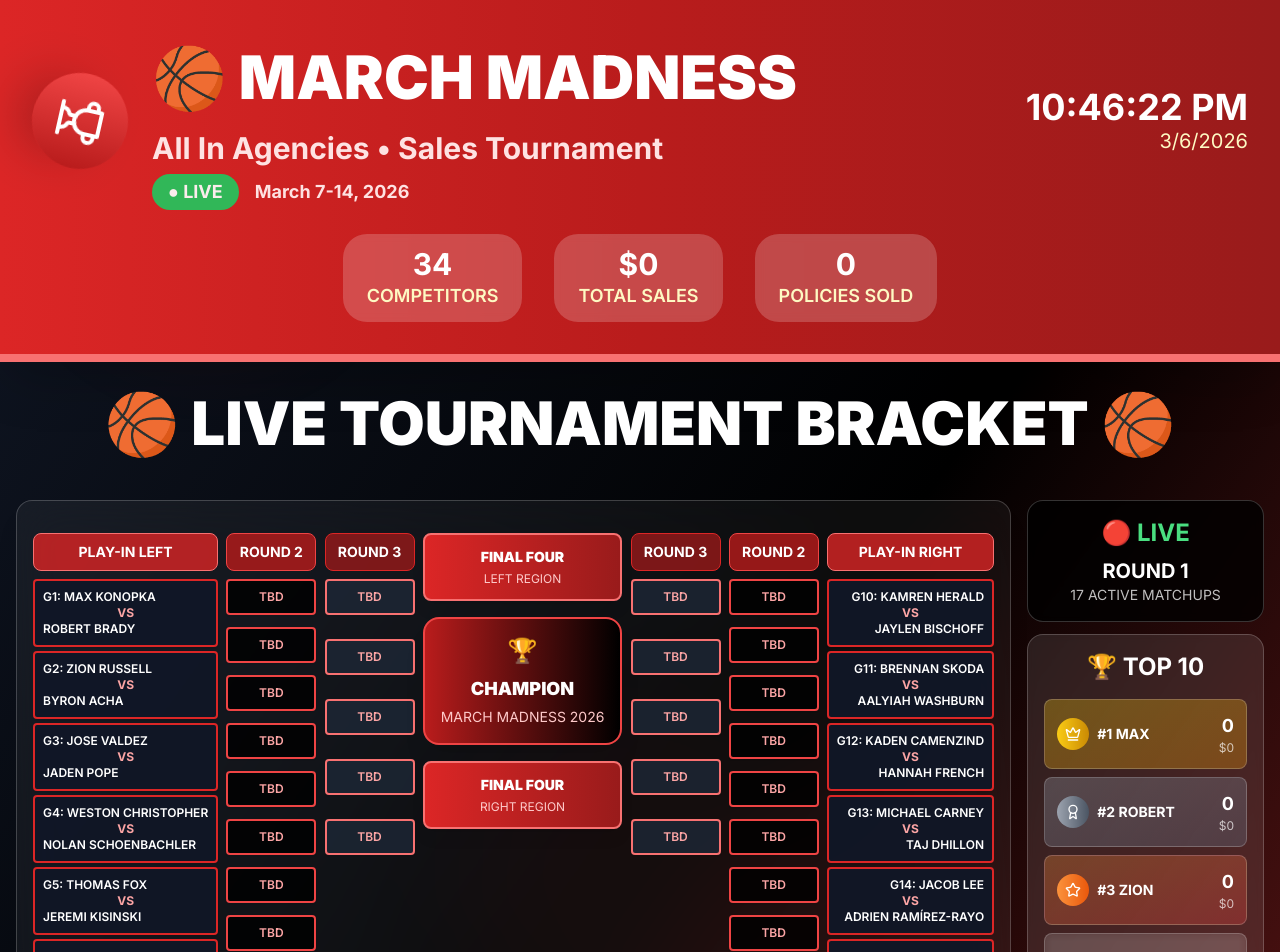
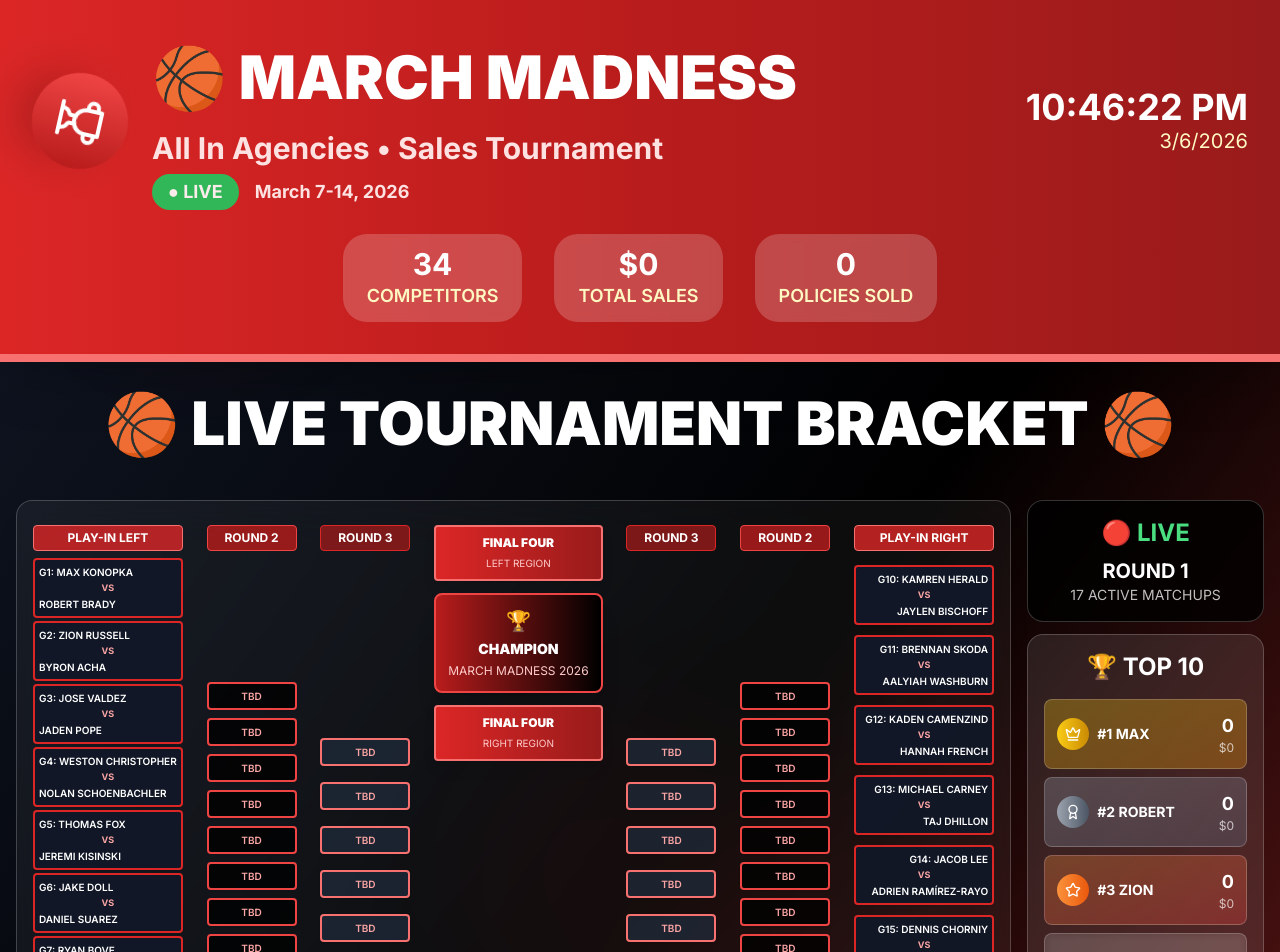
Before and after one commit to leadtopspec/march-madness-leaderboard, a Next.js app: page /tv in a window 1280 px wide. Shown: the top 952 px of the page. Built offline with nearby package versions, Linux system fonts and the light colour scheme.

Commit message:
TV display: Compact layout - no scroll, all 17 games fit on screen with smaller text/padding

```diff
--- a/src/components/TVBracketView.tsx
+++ b/src/components/TVBracketView.tsx
@@ -25,83 +25,83 @@ export default function TVBracketView() {
   ]
 
   return (
-    <div className="w-full h-full bg-transparent overflow-auto">
+    <div className="w-full h-full bg-transparent overflow-hidden">
       {/* TV-Optimized Traditional Bracket Layout */}
-      <div className="flex items-start justify-between min-h-full gap-2 text-sm min-w-[900px] max-w-[1100px] mx-auto py-4">
+      <div className="flex items-start justify-between h-full gap-2 text-xs min-w-[900px] max-w-[1100px] mx-auto py-2">
 
         {/* Left Side - Round 1 */}
-        <div className="flex flex-col min-w-[140px] min-h-full">
-          <div className="text-center text-white font-bold text-sm mb-2 bg-red-600/80 rounded-lg py-2 border border-red-400">
+        <div className="flex flex-col min-w-[140px] h-full">
+          <div className="text-center text-white font-bold text-xs mb-1 bg-red-600/80 rounded py-1 border border-red-400">
             PLAY-IN LEFT
           </div>
-          <div className="flex flex-col justify-start space-y-1 flex-grow">
+          <div className="flex-1 flex flex-col justify-evenly">
             {playInRoundMatchups.slice(0, 9).map((matchup, index) => (
               <motion.div
                 key={`left-${index}`}
                 initial={{ opacity: 0, x: -20 }}
                 animate={{ opacity: 1, x: 0 }}
                 transition={{ delay: index * 0.02 }}
-                className="bg-gray-900/95 rounded border-2 border-red-600 p-2 shadow-sm"
+                className="bg-gray-900/95 rounded border-2 border-red-600 p-1 shadow-sm"
               >
-                <div className="text-white font-semibold text-xs truncate">G{matchup.game}: {matchup.team1}</div>
-                <div className="text-red-300 text-xs text-center font-bold">VS</div>
-                <div className="text-white font-semibold text-xs truncate">{matchup.team2}</div>
+                <div className="text-white font-semibold text-[10px] truncate">G{matchup.game}: {matchup.team1}</div>
+                <div className="text-red-300 text-[9px] text-center font-bold">VS</div>
+                <div className="text-white font-semibold text-[10px] truncate">{matchup.team2}</div>
               </motion.div>
             ))}
           </div>
         </div>
 
         {/* Left Side - Round 2 */}
-        <div className="flex flex-col min-w-[90px] min-h-full">
-          <div className="text-center text-white font-bold text-sm mb-2 bg-red-700/80 rounded-lg py-2 border border-red-500">
+        <div className="flex flex-col min-w-[90px] h-full">
+          <div className="text-center text-white font-bold text-xs mb-1 bg-red-700/80 rounded py-1 border border-red-500">
             ROUND 2
           </div>
-          <div className="flex-1 flex flex-col justify-center space-y-3">
+          <div className="flex-1 flex flex-col justify-center space-y-2">
             {[...Array(9)].map((_, index) => (
               <motion.div
                 key={`left-r2-${index}`}
                 initial={{ opacity: 0 }}
                 animate={{ opacity: 1 }}
                 transition={{ delay: 0.5 + index * 0.03 }}
-                className="bg-black/80 rounded border-2 border-red-500 p-2 text-center shadow-sm"
+                className="bg-black/80 rounded border-2 border-red-500 p-1 text-center shadow-sm"
               >
-                <div className="text-red-300 font-semibold text-xs">TBD</div>
+                <div className="text-red-300 font-semibold text-[10px]">TBD</div>
               </motion.div>
             ))}
           </div>
         </div>
 
         {/* Left Side - Round 3 */}
-        <div className="flex flex-col min-w-[90px] min-h-full">
-          <div className="text-center text-white font-bold text-sm mb-2 bg-red-800/80 rounded-lg py-2 border border-red-600">
+        <div className="flex flex-col min-w-[90px] h-full">
+          <div className="text-center text-white font-bold text-xs mb-1 bg-red-800/80 rounded py-1 border border-red-600">
             ROUND 3
           </div>
-          <div className="flex-1 flex flex-col justify-center space-y-6">
+          <div className="flex-1 flex flex-col justify-center space-y-4">
             {[...Array(5)].map((_, index) => (
               <motion.div
                 key={`left-r3-${index}`}
                 initial={{ opacity: 0 }}
                 animate={{ opacity: 1 }}
                 transition={{ delay: 1 + index * 0.05 }}
-                className="bg-gray-800/80 rounded border-2 border-red-400 p-2 text-center shadow-sm"
+                className="bg-gray-800/80 rounded border-2 border-red-400 p-1 text-center shadow-sm"
               >
-                <div className="text-red-300 font-semibold text-xs">TBD</div>
+                <div className="text-red-300 font-semibold text-[10px]">TBD</div>
               </motion.div>
             ))}
           </div>
         </div>
 
         {/* Championship Center Column */}
-        <div className="flex flex-col items-center justify-center min-w-[160px] space-y-4">
+        <div className="flex flex-col items-center justify-center min-w-[160px] space-y-3">
           {/* Final Four - Left */}
           <motion.div
             initial={{ opacity: 0, scale: 0.8 }}
             animate={{ opacity: 1, scale: 1 }}
             transition={{ delay: 1.5 }}
-            className="bg-gradient-to-r from-red-600 to-red-800 rounded-lg border-2 border-red-400 p-3 text-center shadow-lg w-full"
+            className="bg-gradient-to-r from-red-600 to-red-800 rounded border-2 border-red-400 p-2 text-center shadow-lg w-full"
           >
-            <div className="text-white font-black text-sm">FINAL FOUR</div>
-            <div className="text-red-200 text-xs mt-1">LEFT REGION</div>
+            <div className="text-white font-black text-xs">FINAL FOUR</div>
+            <div className="text-red-200 text-[10px] mt-1">LEFT REGION</div>
           </motion.div>
 
           {/* Championship */}
@@ -109,11 +109,11 @@ export default function TVBracketView() {
             initial={{ opacity: 0, scale: 0.5 }}
             animate={{ opacity: 1, scale: 1 }}
             transition={{ delay: 2 }}
-            className="bg-gradient-to-r from-red-700 to-black rounded-xl border-2 border-red-500 p-4 text-center shadow-xl w-full"
+            className="bg-gradient-to-r from-red-700 to-black rounded-lg border-2 border-red-500 p-3 text-center shadow-xl w-full"
           >
-            <div className="text-2xl mb-2">🏆</div>
-            <div className="text-white font-black text-lg">CHAMPION</div>
-            <div className="text-red-200 text-sm mt-1">MARCH MADNESS 2026</div>
+            <div className="text-xl mb-1">🏆</div>
+            <div className="text-white font-black text-sm">CHAMPION</div>
+            <div className="text-red-200 text-xs mt-1">MARCH MADNESS 2026</div>
           </motion.div>
 
           {/* Final Four - Right */}
@@ -121,70 +121,70 @@ export default function TVBracketView() {
             initial={{ opacity: 0, scale: 0.8 }}
             animate={{ opacity: 1, scale: 1 }}
             transition={{ delay: 1.5 }}
-            className="bg-gradient-to-r from-red-600 to-red-800 rounded-lg border-2 border-red-400 p-3 text-center shadow-lg w-full"
+            className="bg-gradient-to-r from-red-600 to-red-800 rounded border-2 border-red-400 p-2 text-center shadow-lg w-full"
           >
-            <div className="text-white font-black text-sm">FINAL FOUR</div>
-            <div className="text-red-200 text-xs mt-1">RIGHT REGION</div>
+            <div className="text-white font-black text-xs">FINAL FOUR</div>
+            <div className="text-red-200 text-[10px] mt-1">RIGHT REGION</div>
           </motion.div>
         </div>
 
         {/* Right Side - Round 3 */}
-        <div className="flex flex-col min-w-[90px] min-h-full">
-          <div className="text-center text-white font-bold text-sm mb-2 bg-red-800/80 rounded-lg py-2 border border-red-600">
+        <div className="flex flex-col min-w-[90px] h-full">
+          <div className="text-center text-white font-bold text-xs mb-1 bg-red-800/80 rounded py-1 border border-red-600">
             ROUND 3
           </div>
-          <div className="flex-1 flex flex-col justify-center space-y-6">
+          <div className="flex-1 flex flex-col justify-center space-y-4">
             {[...Array(5)].map((_, index) => (
               <motion.div
                 key={`right-r3-${index}`}
                 initial={{ opacity: 0 }}
                 animate={{ opacity: 1 }}
                 transition={{ delay: 1 + index * 0.05 }}
-                className="bg-gray-800/80 rounded border-2 border-red-400 p-2 text-center shadow-sm"
+                className="bg-gray-800/80 rounded border-2 border-red-400 p-1 text-center shadow-sm"
               >
-                <div className="text-red-300 font-semibold text-xs">TBD</div>
+                <div className="text-red-300 font-semibold text-[10px]">TBD</div>
               </motion.div>
             ))}
           </div>
         </div>
 
         {/* Right Side - Round 2 */}
-        <div className="flex flex-col min-w-[90px] min-h-full">
-          <div className="text-center text-white font-bold text-sm mb-2 bg-red-700/80 rounded-lg py-2 border border-red-500">
+        <div className="flex flex-col min-w-[90px] h-full">
+          <div className="text-center text-white font-bold text-xs mb-1 bg-red-700/80 rounded py-1 border border-red-500">
             ROUND 2
           </div>
-          <div className="flex-1 flex flex-col justify-center space-y-3">
+          <div className="flex-1 flex flex-col justify-center space-y-2">
             {[...Array(9)].map((_, index) => (
               <motion.div
                 key={`right-r2-${index}`}
                 initial={{ opacity: 0 }}
                 animate={{ opacity: 1 }}
                 transition={{ delay: 0.5 + index * 0.03 }}
-                className="bg-black/80 rounded border-2 border-red-500 p-2 text-center shadow-sm"
+                className="bg-black/80 rounded border-2 border-red-500 p-1 text-center shadow-sm"
               >
-                <div className="text-red-300 font-semibold text-xs">TBD</div>
+                <div className="text-red-300 font-semibold text-[10px]">TBD</div>
               </motion.div>
             ))}
           </div>
         </div>
 
         {/* Right Side - Round 1 */}
-        <div className="flex flex-col min-w-[140px] min-h-full">
-          <div className="text-center text-white font-bold text-sm mb-2 bg-red-600/80 rounded-lg py-2 border border-red-400">
+        <div className="flex flex-col min-w-[140px] h-full">
+          <div className="text-center text-white font-bold text-xs mb-1 bg-red-600/80 rounded py-1 border border-red-400">
             PLAY-IN RIGHT
           </div>
-          <div className="flex flex-col justify-start space-y-1 flex-grow">
+          <div className="flex-1 flex flex-col justify-evenly">
             {playInRoundMatchups.slice(9, 17).map((matchup, index) => (
               <motion.div
                 key={`right-${index}`}
                 initial={{ opacity: 0, x: 20 }}
                 animate={{ opacity: 1, x: 0 }}
                 transition={{ delay: index * 0.02 }}
-                className="bg-gray-900/95 rounded border-2 border-red-600 p-2 shadow-sm"
+                className="bg-gray-900/95 rounded border-2 border-red-600 p-1 shadow-sm"
               >
-                <div className="text-white text-right font-semibold text-xs truncate">G{matchup.game}: {matchup.team1}</div>
-                <div className="text-red-300 text-xs text-center font-bold">VS</div>
-                <div className="text-white text-right font-semibold text-xs truncate">{matchup.team2}</div>
+                <div className="text-white text-right font-semibold text-[10px] truncate">G{matchup.game}: {matchup.team1}</div>
+                <div className="text-red-300 text-[9px] text-center font-bold">VS</div>
+                <div className="text-white text-right font-semibold text-[10px] truncate">{matchup.team2}</div>
               </motion.div>
             ))}
           </div>
@@ -192,15 +192,15 @@ export default function TVBracketView() {
       </div>
 
       {/* Tournament Status */}
-      <div className="text-center mt-2">
+      <div className="text-center mt-1">
         <motion.div
           initial={{ opacity: 0, y: 10 }}
           animate={{ opacity: 1, y: 0 }}
           transition={{ delay: 2.5 }}
-          className="bg-green-600 text-white px-4 py-2 rounded-lg shadow-md inline-flex items-center gap-2 border border-green-400"
+          className="bg-green-600 text-white px-3 py-1 rounded shadow-md inline-flex items-center gap-2 border border-green-400"
         >
           <div className="w-2 h-2 bg-green-300 rounded-full animate-pulse"></div>
-          <span className="font-bold text-sm">🔴 LIVE • PLAY-IN ROUND • 17 GAMES • COMPETE NOW!</span>
+          <span className="font-bold text-xs">🔴 LIVE • PLAY-IN ROUND • 17 GAMES • COMPETE NOW!</span>
           <div className="w-2 h-2 bg-green-300 rounded-full animate-pulse"></div>
         </motion.div>
       </div>
```
